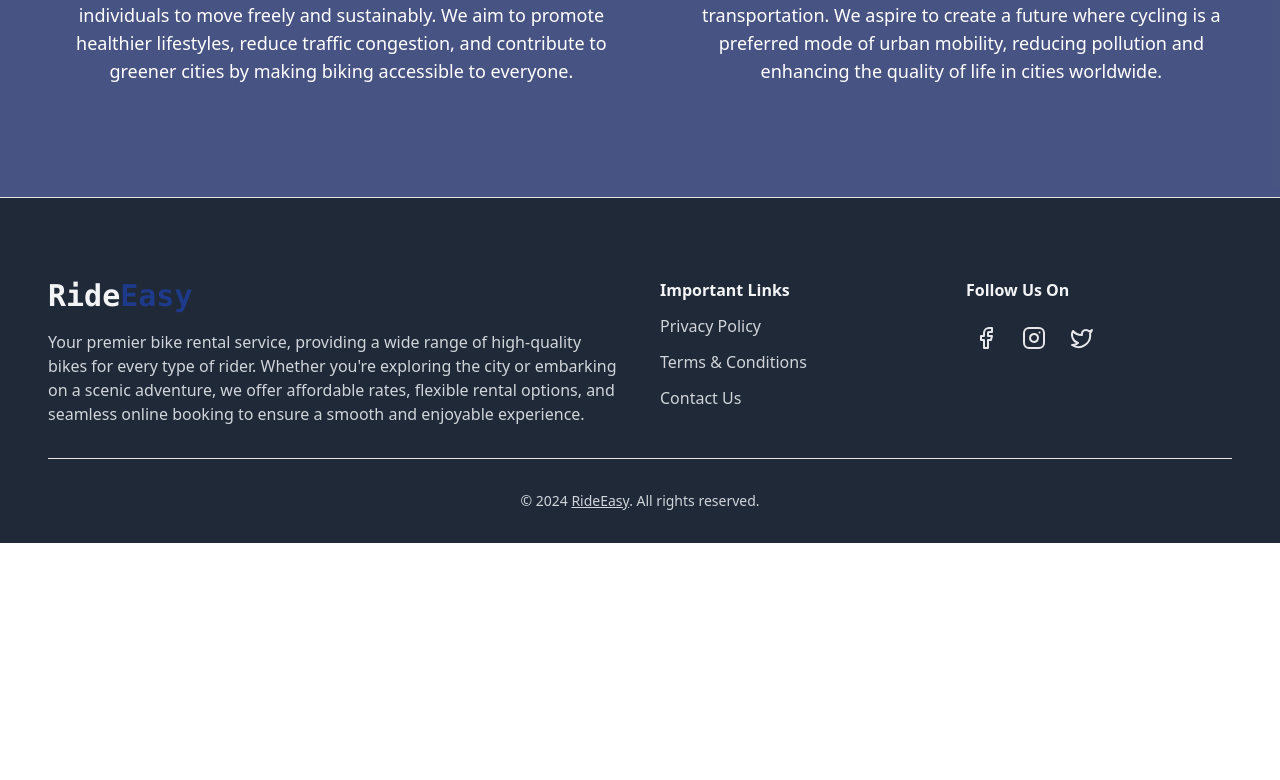
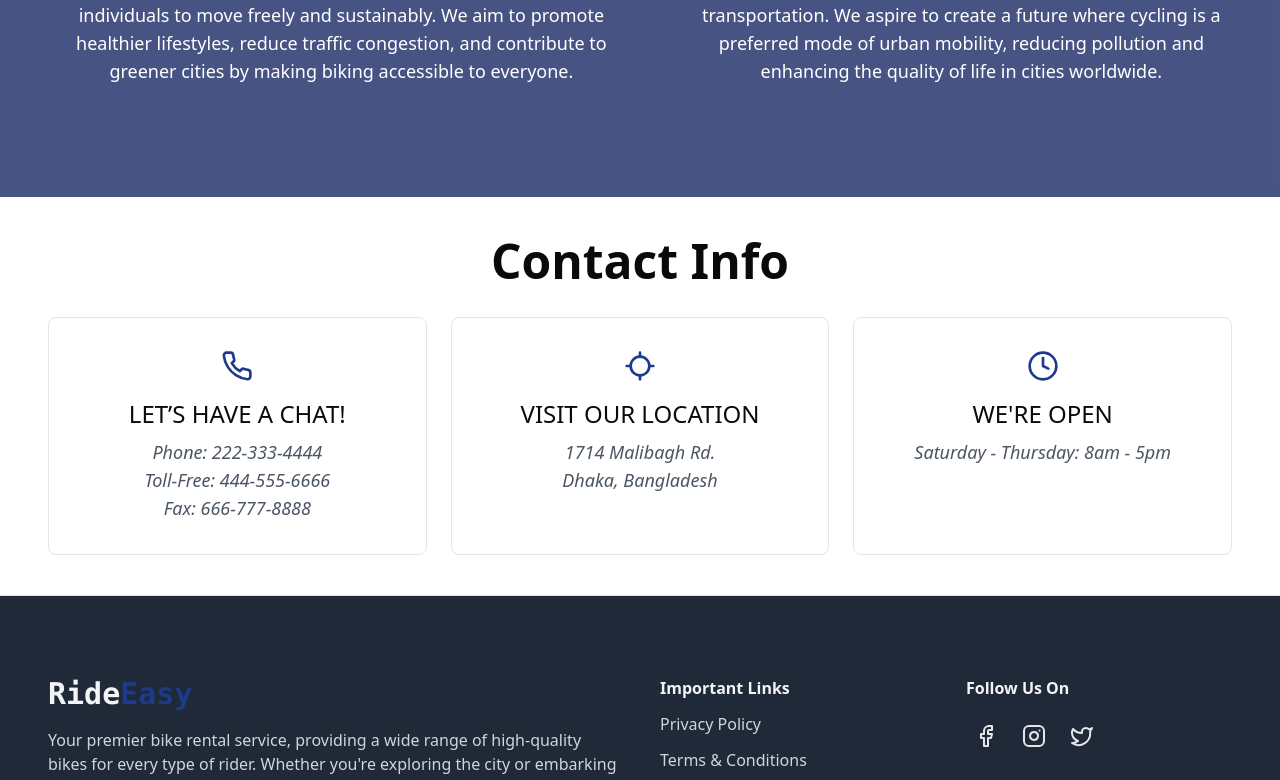
Before and after one commit to imtiazsakib15/bike-rental-service-client, a React (Vite) app: page /about-us in a window 1280 px wide. Shown: the part 576-1356 px from the top of the page. Before the commit the page ends 1119 px from the top, so only its background shows below. Built offline with nearby package versions, Linux system fonts and the light colour scheme.

Commit message:
contact info section added in about us page

```diff
--- /dev/null
+++ b/src/components/custom/AboutUs/ContactInfo.tsx
@@ -0,0 +1,48 @@
+import { Clock, Locate, Phone } from "lucide-react";
+import Container from "./../Container";
+
+const ContactInfo = () => {
+  return (
+    <div className="py-6 sm:py-8 md:py-10">
+      <Container>
+        <h1 className="text-3xl sm:text-4xl lg:text-5xl text-center leading-tight font-bold">
+          Contact Info
+        </h1>
+        <div className="text-center grid sm:grid-cols-2 lg:grid-cols-3 gap-6 pt-8">
+          <div className="border rounded-lg p-8">
+            <Phone className="mx-auto size-8 text-blue-900" />
+            <h5 className="text-xl sm:text-2xl font-medium pt-4">
+              LET’S HAVE A CHAT!
+            </h5>
+            <address className="sm:text-lg text-gray-600 pt-2">
+              <p>Phone: 222-333-4444</p>
+              <p>Toll-Free: 444-555-6666</p>
+              <p>Fax: 666-777-8888</p>
+            </address>
+          </div>
+
+          <div className="border rounded-lg p-8">
+            <Locate className="mx-auto size-8 text-blue-900" />
+            <h5 className="text-xl sm:text-2xl font-medium pt-4">
+              VISIT OUR LOCATION
+            </h5>
+            <address className="sm:text-lg text-gray-600 pt-2">
+              <p>1714 Malibagh Rd.</p>
+              <p>Dhaka, Bangladesh</p>
+            </address>
+          </div>
+
+          <div className="border rounded-lg p-8">
+            <Clock className="mx-auto size-8 text-blue-900" />
+            <h5 className="text-xl sm:text-2xl font-medium pt-4">WE'RE OPEN</h5>
+            <address className="sm:text-lg text-gray-600 pt-2">
+              <p>Saturday - Thursday: 8am - 5pm</p>
+            </address>
+          </div>
+        </div>
+      </Container>
+    </div>
+  );
+};
+
+export default ContactInfo;
--- a/src/pages/AboutUs.tsx
+++ b/src/pages/AboutUs.tsx
@@ -1,3 +1,4 @@
+import ContactInfo from "@/components/custom/AboutUs/ContactInfo";
 import MissionAndVision from "@/components/custom/AboutUs/MissionAndVision";
 import OurStory from "@/components/custom/AboutUs/OurStory";
 
@@ -6,6 +7,7 @@ const AboutUs = () => {
     <>
       <OurStory />
       <MissionAndVision />
+      <ContactInfo />
     </>
   );
 };
```
